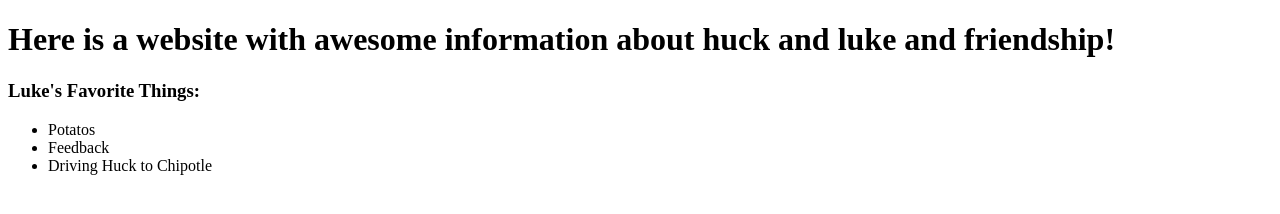
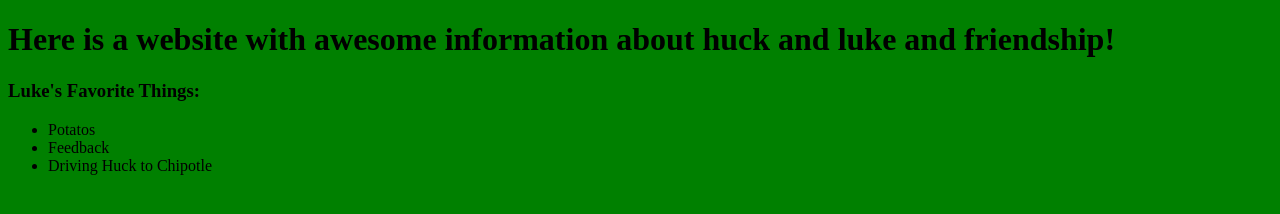
Before and after one commit to LukeSchlangen/luke-and-huck-awesome-website, a plain HTML site: page index.html in a window 1280 px wide. Drawn offline with Linux system fonts and the light colour scheme.

Commit message:
sources css

```diff
--- a/index.html
+++ b/index.html
@@ -3,6 +3,7 @@
 <head>
   <meta charset="utf-8">
   <title>huck and luke</title>
+  <link rel="stylesheet" href="style.css" media="screen" title="no title">
 </head>
 <body>
   <h1>Here is a website with awesome information about huck and luke and friendship!</h1>
```
